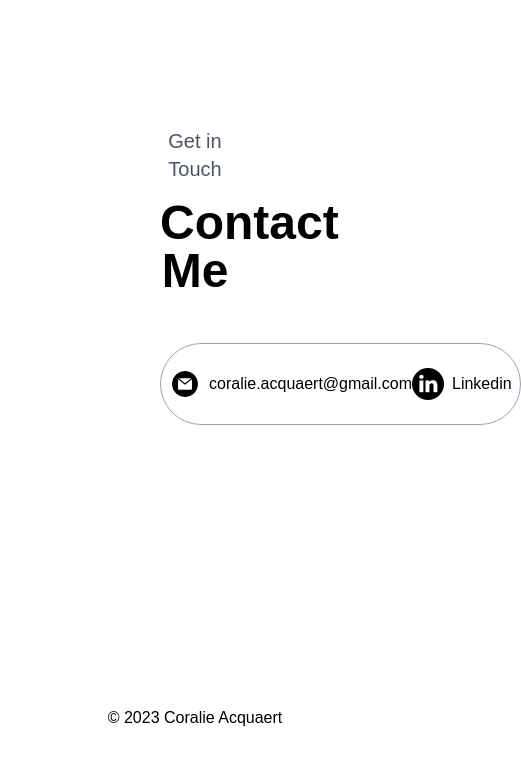
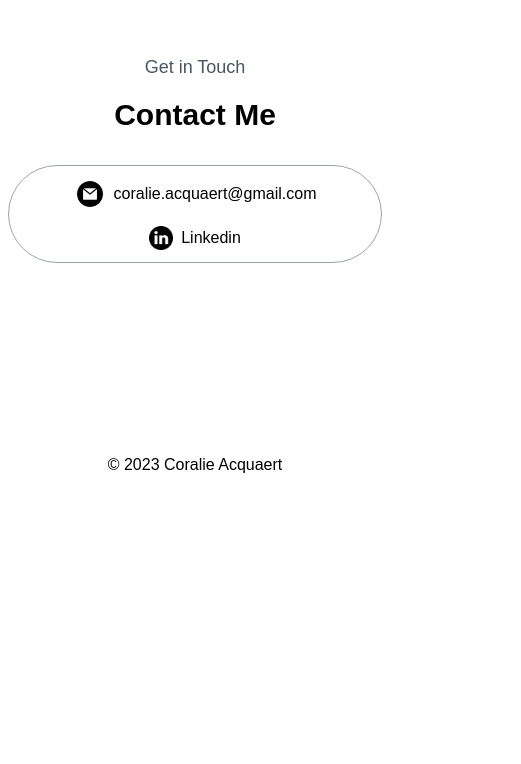
Before and after one commit to Coraliedev/Portfolio-Coralie, a React (Vite) app: page / in a window 390 px wide. Shown: the part 4636-5400 px from the top of the page, 521 px wide, since content can reach past the window. After the commit the page ends 5165 px from the top, so only its background shows below. Built offline with nearby package versions, Linux system fonts and the light colour scheme.

Commit message:
style: responsive contact component

```diff
--- a/src/components/Contact.tsx
+++ b/src/components/Contact.tsx
@@ -4,16 +4,16 @@ import linkedin from '../assets/images/linkedin.png';
 
 const Contact: React.FC = () => {
   return (
-    <section id="contact" className='block relative section_padding my-0 mx-40 box-border min-h-fit flex justify-center flex-col h-[70vh] '>
-      <p className='text-center text-xl mb-4 text-gray-600 mt-4' >Get in Touch</p>
-      <h1 className='text-5xl text-center font-bold w-full mb-4'>Contact Me</h1>
-      <div id="contact-info-upper-container" className='flex justify-center rounded-full border border-gray-400 my-8 p-2 w-fit m-auto'>
-        <div id="contact-info-container" className='flex items-center justify-center gap-2 m-4'>
-          <img src={email} alt="email icon" id="icon contact-icon"  className='h-8 cursor-pointer' />
+    <section id="contact" className='block relative section_padding my-0 mx-0 box-border min-h-fit flex justify-center flex-col h-[40vh] lg:h-[70vh] w-full'>
+      <p className='text-center sm:text-xl text-lg mb-4 text-gray-600 mt-4 w-full' >Get in Touch</p>
+      <h1 className='sm:text-5xl text-3xl text-center font-bold w-full mb-4 w-full'>Contact Me</h1>
+      <div id="contact-info-upper-container" className='flex justify-center rounded-full border border-gray-400 sm:my-8 my-4 sm:p-2 p-1 sm:m-auto mr-2 ml-2 flex-wrap'>
+        <div id="contact-info-container" className='flex items-center justify-center gap-2 sm:m-4 m-2'>
+          <img src={email} alt="email icon" id="icon contact-icon"  className='h-8' />
           <p><a href="mailto:coralie.acquaert@gmail.com">coralie.acquaert@gmail.com</a></p>
        </div>
-       <div id="contact-info-container" className='flex items-center justify-center gap-2 m-4'>
-          <img src={linkedin} alt="linkedin icon" id="icon contact-icon"  className='h-8' />
+       <div id="contact-info-container" className='flex items-center justify-center gap-2 sm:m-4 m-2'>
+          <img src={linkedin} alt="linkedin icon" id="icon contact-icon"  className='h-6' />
           <p><a href="https://www.linkedin.com/in/coralie-acquaert/" target='_blank'>Linkedin</a></p>
        </div>
       </div>
```
